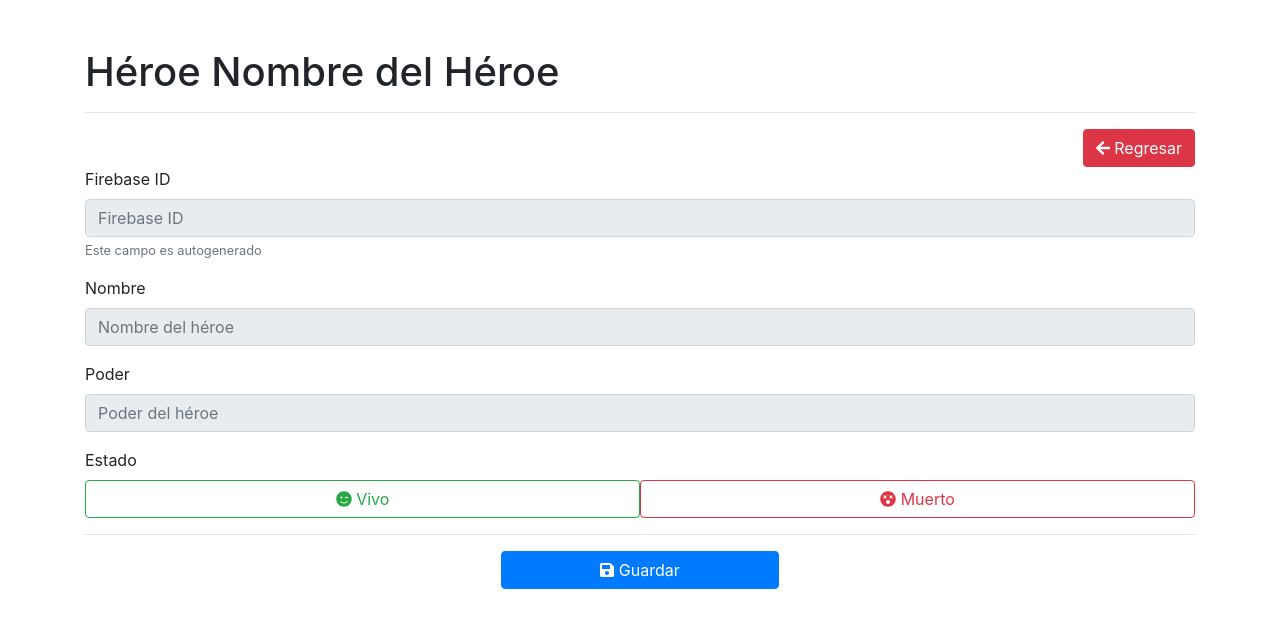
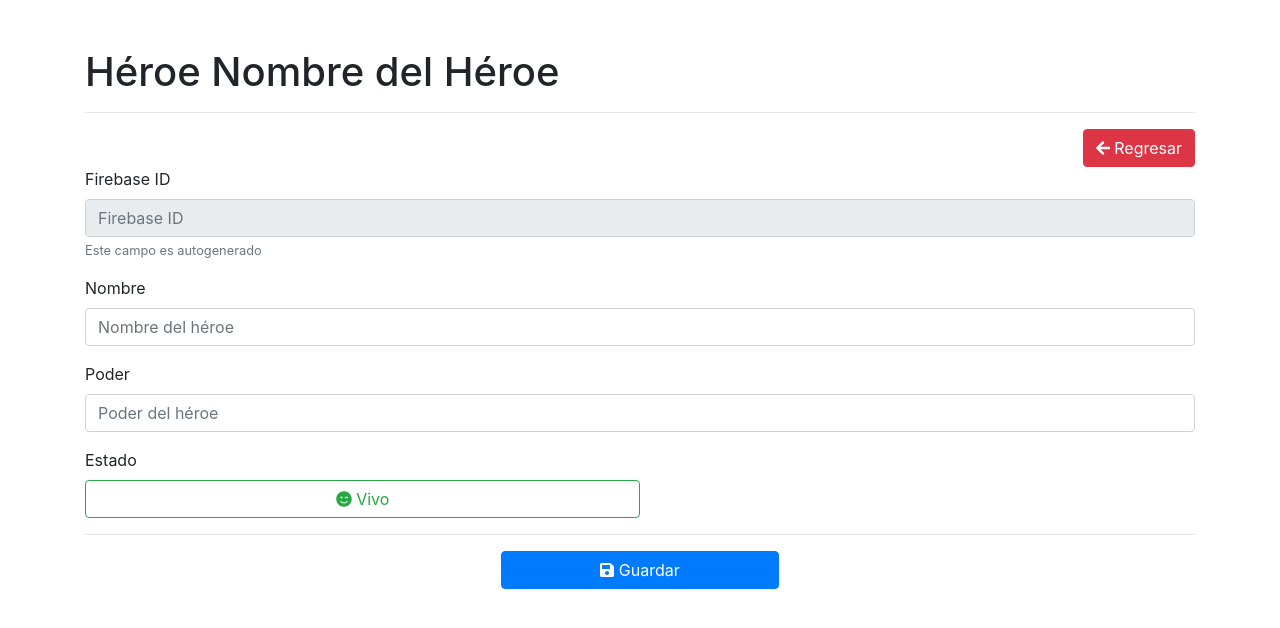
Before and after one commit to jocamo00/Angular_HTTP_CRUD_Firebase, an Angular app: page /heroe/1 in a window 1280 px wide. Shown: the top 628 px of the page. Built offline with nearby package versions, Linux system fonts and the light colour scheme.

Commit message:
Creacion del modelo heroe

```diff
--- /dev/null
+++ b/src/app/models/heroe.model.ts
@@ -0,0 +1,10 @@
+export class HeroeModel {
+      id: string;
+  nombre: string;
+   poder: string;
+    vivo: boolean;
+
+  constructor() {
+    this.vivo = true;
+  }
+}
--- a/src/app/pages/heroe/heroe.component.html
+++ b/src/app/pages/heroe/heroe.component.html
@@ -12,39 +12,54 @@
 
 <div class="row animated fadeIn">
   <div class="col">
-    <form>
+    <form (ngSubmit)="guardar( f )" #f="ngForm">
+
       <div class="form-group">
         <label>Firebase ID</label>
-        <input type="text" class="form-control" disabled="disebled" placeholder="Firebase ID">
+        <input type="text" class="form-control" disabled="disabled"
+        placeholder="Firebase ID"
+        [(ngModel)]="heroe.id" name="id">
         <small class="form-text text-muted">Este campo es autogenerado</small>
       </div>
+
       <div class="form-group">
         <label>Nombre</label>
-        <input type="text" class="form-control" disabled="disebled" placeholder="Nombre del héroe" required>
+        <input type="text" class="form-control"
+        placeholder="Nombre del héroe" required
+        [(ngModel)]="heroe.nombre" name="nombre">
       </div>
+
       <div class="form-group">
         <label>Poder</label>
-        <input type="text" class="form-control" disabled="disebled" placeholder="Poder del héroe">
+        <input type="text" class="form-control"
+        placeholder="Poder del héroe"
+        [(ngModel)]="heroe.poder" name="poder">
       </div>
+
       <div class="form-group">
         <label>Estado</label>
         <br>
-        <button class="btn btn-outline-success w-50" type="button">
-          <fa-icon [icon]="faSmileWink"></fa-icon>
-          Vivo
+        <button *ngIf="heroe.vivo" (click)="heroe.vivo = false"
+          class="btn btn-outline-success w-50" type="button">
+            <fa-icon [icon]="faSmileWink"></fa-icon>
+            Vivo
         </button>
-        <button class="btn btn-outline-danger w-50" type="button">
-          <fa-icon [icon]="faDizzy"></fa-icon>
-          Muerto
+        <button *ngIf="!heroe.vivo" (click)="heroe.vivo = true"
+          class="btn btn-outline-danger w-50" type="button">
+            <fa-icon [icon]="faDizzy"></fa-icon>
+            Muerto
         </button>
       </div>
+
       <hr>
+
       <div class="form-group text-center">
         <button type="submit" class="btn btn-primary w-25">
           <fa-icon [icon]="faSave"></fa-icon>
           Guardar
         </button>
       </div>
+
     </form>
   </div>
 
--- a/src/app/pages/heroe/heroe.component.ts
+++ b/src/app/pages/heroe/heroe.component.ts
@@ -1,5 +1,7 @@
 import { Component, OnInit } from '@angular/core';
 import { faArrowLeft, faSmileWink, faDizzy, faSave } from '@fortawesome/free-solid-svg-icons';
+import { HeroeModel } from 'src/app/models/heroe.model';
+import { NgForm } from '@angular/forms';
 
 @Component({
   selector: 'app-heroe',
@@ -13,9 +15,22 @@
   faDizzy = faDizzy;
   faSave = faSave;
 
+  heroe = new HeroeModel();
+
   constructor() { }
 
   ngOnInit(): void {
   }
 
+  guardar( form: NgForm ){
+
+    if ( form.invalid ) {
+      console.log('Formulario no válido');
+      return;
+    }
+
+    console.log(form);
+    console.log(this.heroe);
+  }
+
 }
```
Also changed, not shown: src/app/app.module.ts (+8 -1 lines).
